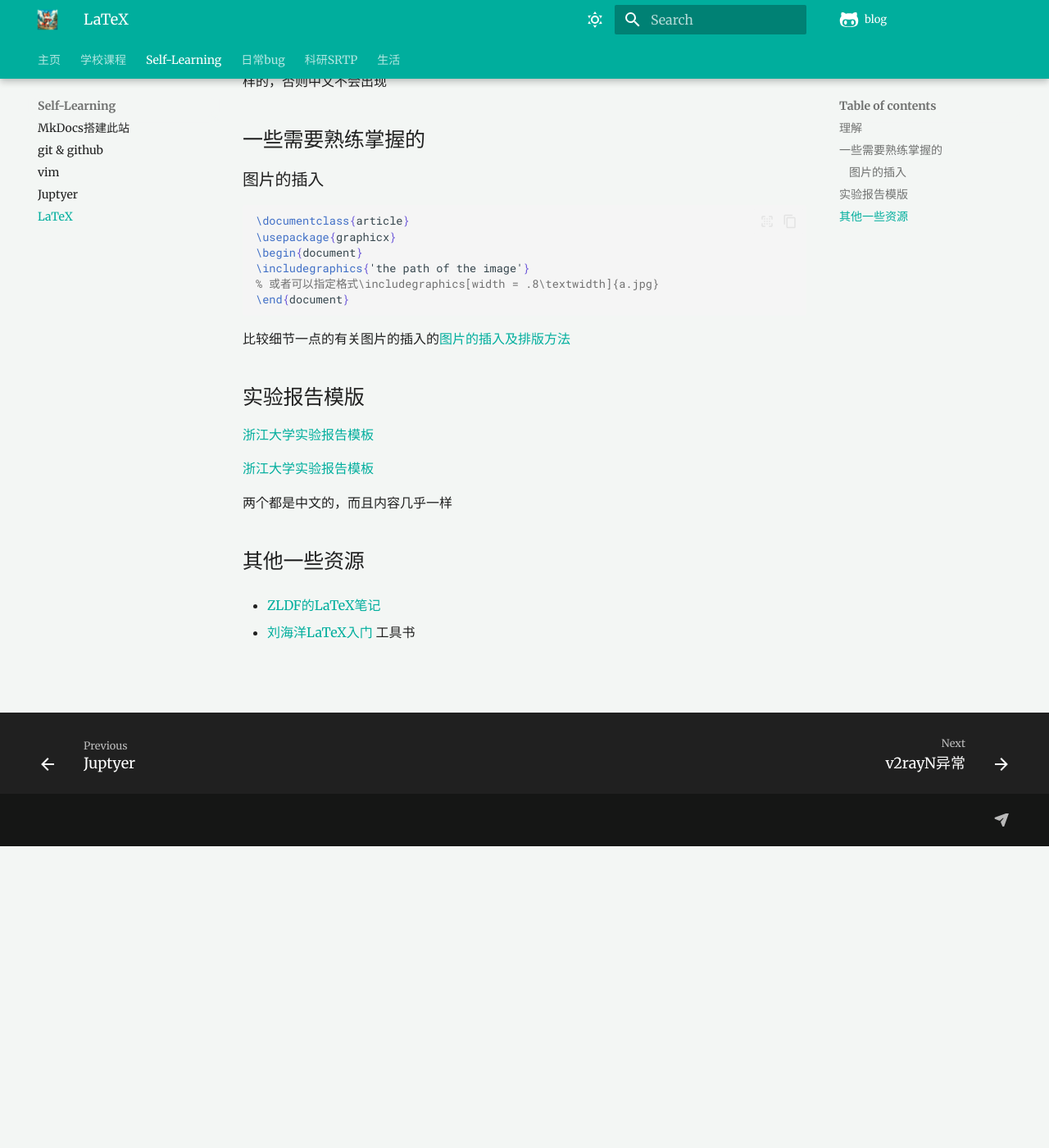
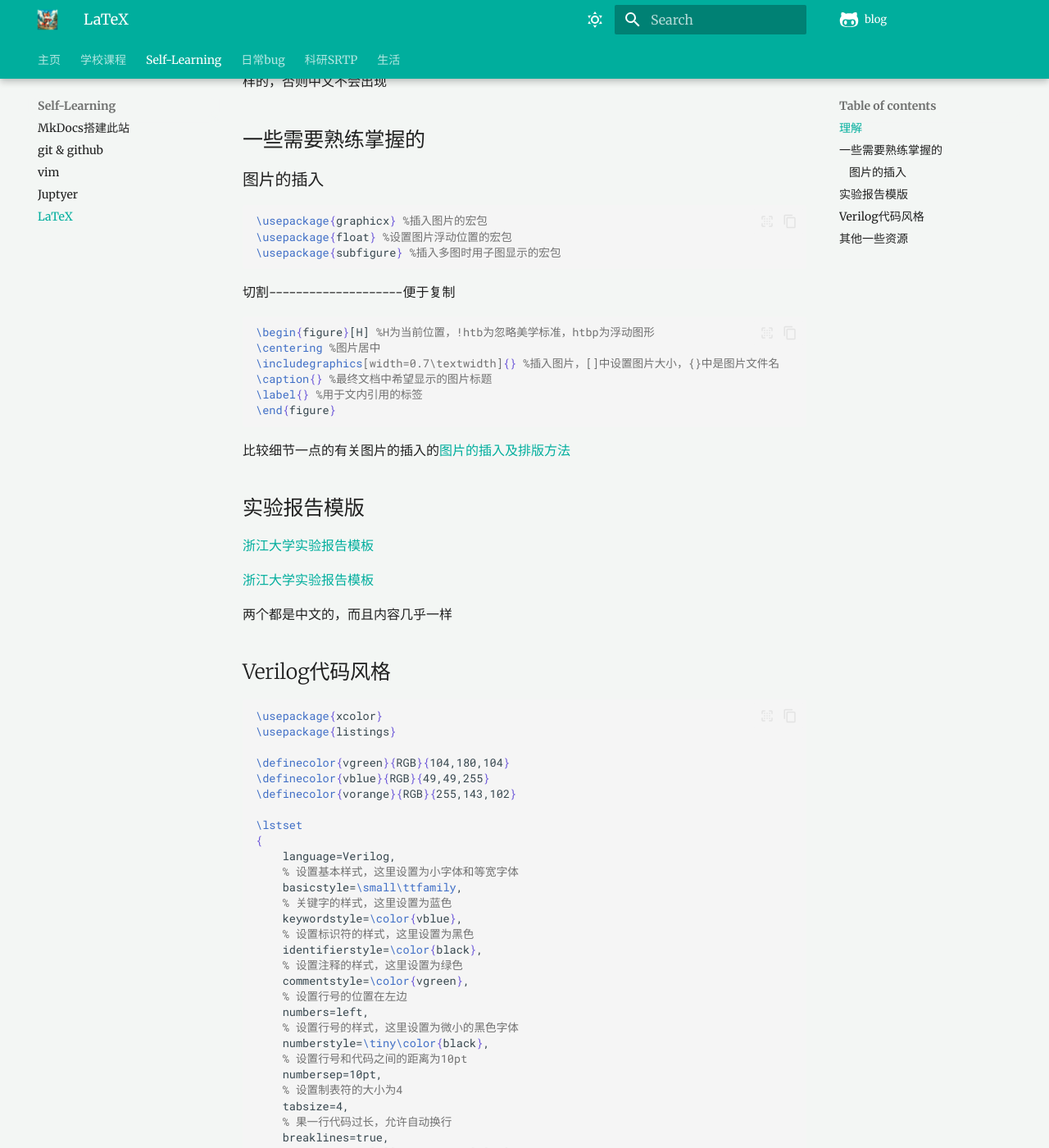
Before and after one commit to Lukaa0724/blog, an MkDocs documentation site: the page built from docs/Self_Learning/LaTeX/LaTeX.md, in a window 1280 px wide and 1400 px high, scrolled down 368 px. Shown: the whole window at 82% size. Built offline with MkDocs 1.6.1 and Material for MkDocs 9.7.7, drawn with Linux system fonts in a browser that asks for light colours; comment, search, counter and statistics services are not loaded; some of the changed text lies outside the part shown.

Commit message:
edit latex

````diff
--- a/docs/Self_Learning/LaTeX/LaTeX.md
+++ b/docs/Self_Learning/LaTeX/LaTeX.md
@@ -10,12 +10,19 @@
 ## 一些需要熟练掌握的
 ### 图片的插入
 ```tex
-\documentclass{article}
-\usepackage{graphicx}
-\begin{document}
-\includegraphics{'the path of the image'}
-% 或者可以指定格式\includegraphics[width = .8\textwidth]{a.jpg}
-\end{document}
+\usepackage{graphicx} %插入图片的宏包
+\usepackage{float} %设置图片浮动位置的宏包
+\usepackage{subfigure} %插入多图时用子图显示的宏包
+```
+切割--------------------便于复制
+```tex
+
+\begin{figure}[H] %H为当前位置，!htb为忽略美学标准，htbp为浮动图形
+\centering %图片居中
+\includegraphics[width=0.7\textwidth]{} %插入图片，[]中设置图片大小，{}中是图片文件名
+\caption{} %最终文档中希望显示的图片标题
+\label{} %用于文内引用的标签
+\end{figure}
 ```
 比较细节一点的有关图片的插入的[图片的插入及排版方法](https://blog.csdn.net/qq_31347869/article/details/103832190)
 
@@ -30,6 +37,41 @@
 
 两个都是中文的，而且内容几乎一样
 
+## Verilog代码风格
+```tex
+\usepackage{xcolor}
+\usepackage{listings}
+
+\definecolor{vgreen}{RGB}{104,180,104}
+\definecolor{vblue}{RGB}{49,49,255}
+\definecolor{vorange}{RGB}{255,143,102}
+
+\lstset
+{
+    language=Verilog,
+    % 设置基本样式，这里设置为小字体和等宽字体
+    basicstyle=\small\ttfamily,
+    % 关键字的样式，这里设置为蓝色
+    keywordstyle=\color{vblue},
+    % 设置标识符的样式，这里设置为黑色
+    identifierstyle=\color{black},
+    % 设置注释的样式，这里设置为绿色
+    commentstyle=\color{vgreen},
+    % 设置行号的位置在左边
+    numbers=left,
+    % 设置行号的样式，这里设置为微小的黑色字体
+    numberstyle=\tiny\color{black},
+    % 设置行号和代码之间的距离为10pt
+    numbersep=10pt,
+    % 设置制表符的大小为4
+    tabsize=4,
+    % 果一行代码过长，允许自动换行
+    breaklines=true,
+    % moredelim=*[s][\colorIndex]{[}{]},
+    % 是一个文本替换命令，它会将所有的冒号替换为冒号，这里没有实际的效果
+    literate=*{:}{:}1
+}
+```
 
 ## 其他一些资源
 - [ZLDF的LaTeX笔记](https://zhengliangduanfang.github.io/hmpg_mkdocs/misc/latex/)
--- a/mkdocs.yml
+++ b/mkdocs.yml
@@ -67,6 +67,7 @@ nav:
   - 主页: 'index.md'
   - 学校课程:
     - 数据库系统: 'Course/DB/DB.md'
+    - 课程资源索引: "Course/Index/Index.md"
   - Self-Learning:
     - MkDocs搭建此站: 'Self_Learning/blogBuilding/build.md'
     - git & github: 'Self_Learning/git/git.md'
````
Also changed, not shown: docs/Course/Index/Index.md (added, +6 -0 lines).
